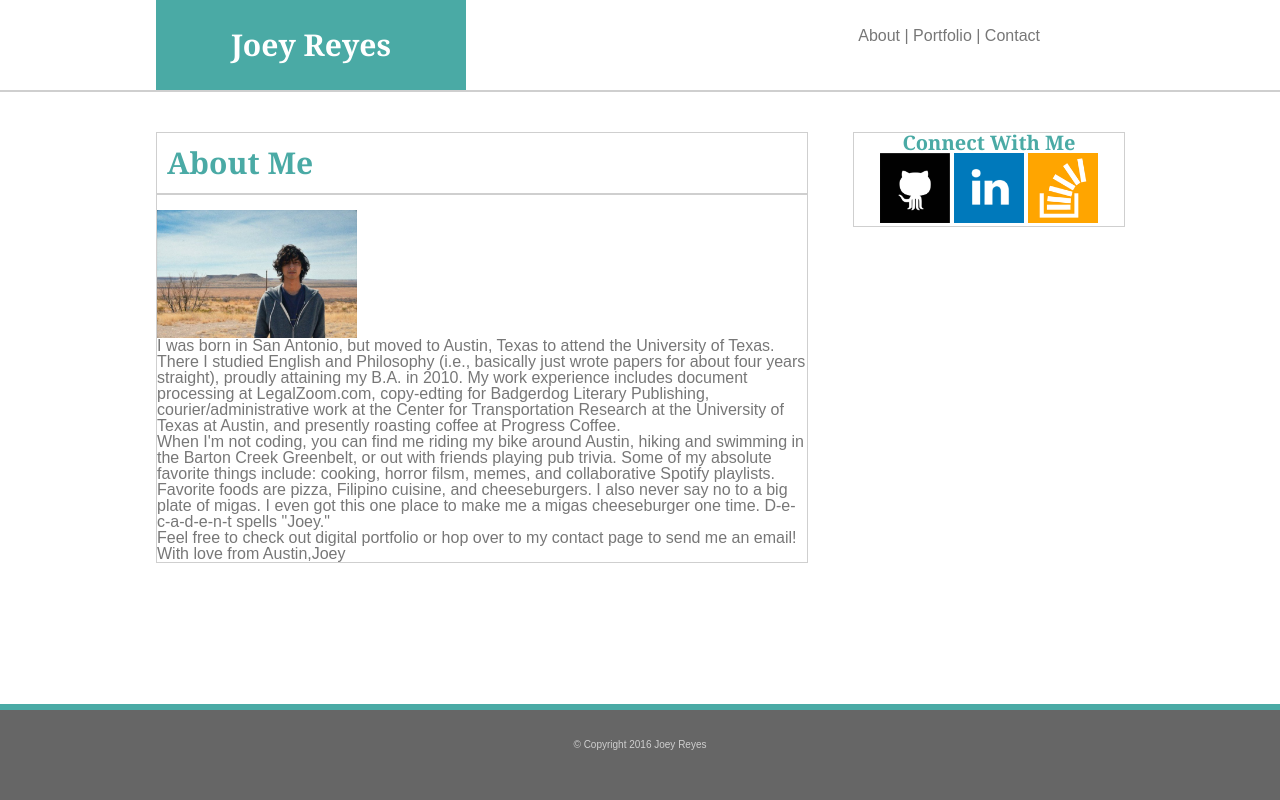
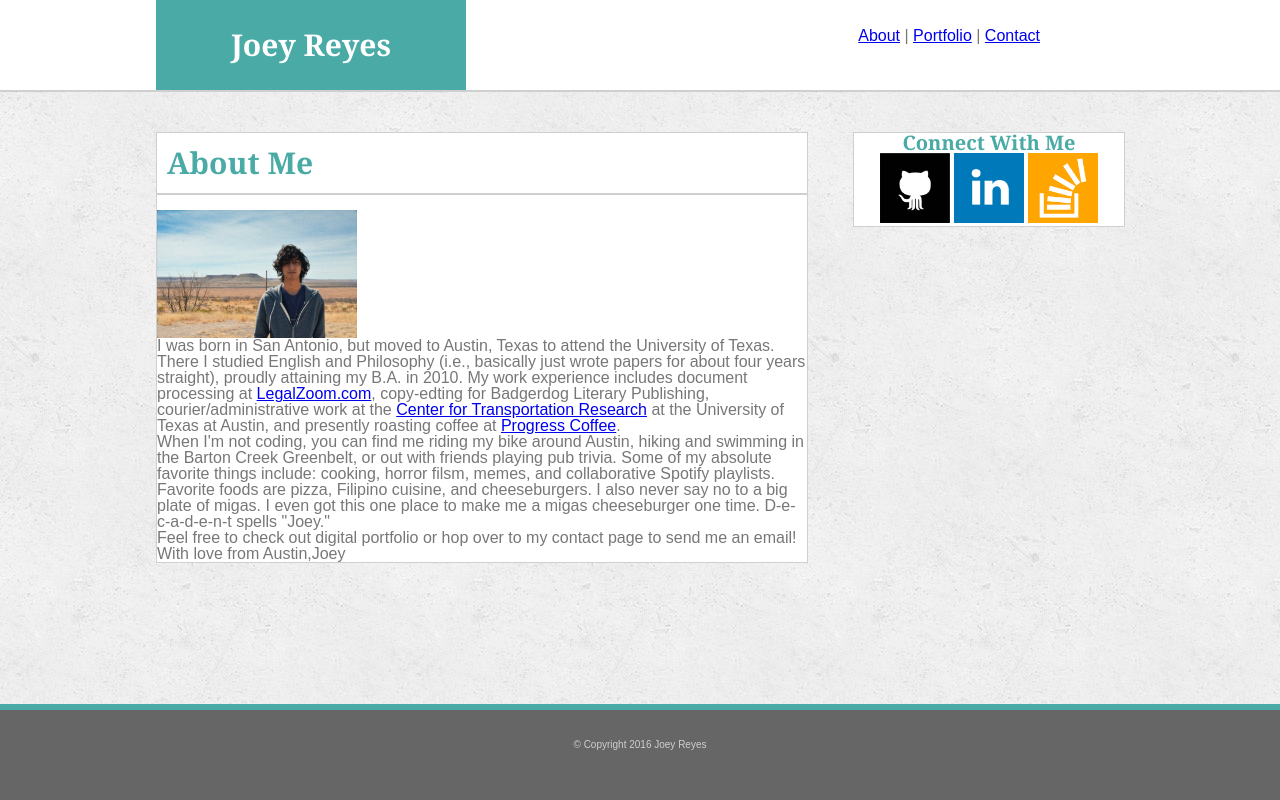
Before and after one commit to jreyes88/Basic-Portfolio, a PHP site: page / in a window 1280 px wide. Run offline with PHP 8.4, Linux system fonts and the light colour scheme.

Commit message:
we have a background

```diff
--- a/assets/css/style.css
+++ b/assets/css/style.css
@@ -26,11 +26,16 @@ p {
 body {
   color: #777777;
   font-family: "Arial", "Helvetica Neue", Helvetica, sans-serif;
+  background-image: url("../images/background.png");
+  background-color: #000000;
+}
+
 }
 body a {
   color: #777777;
   text-decoration: none;
 }
+
 
 /*
   =====================================
@@ -62,20 +67,6 @@ header {
 .navigation li {
   display: inline-block;
 }
-
-/*
-  =====================================
-  Entire Body Section
-  =====================================
-*/
-
-/*help
-.bodystuff {
-  padding: 960px;
-  background-image: url("../images/background.png");
-  background-color: #000000;
-}
-*/
 
 .mainstuff {
   margin-left: 156px;
@@ -114,6 +105,10 @@ header {
 
 #biopic {
   width: 200px;
+  float: left;
+}
+
+.bodystuff {
   float: left;
 }
 
--- a/index.html
+++ b/index.html
@@ -61,7 +61,10 @@
 
   <!-- Connect With Me -->
   <div class="connect">
-    <h3>Connect With Me</h3>
+    <div class="connectheader">
+      <h3>Connect With Me</h3>
+    </div>
+
     <a href="https://github.com/jreyes88"><img src="assets/images/github-logo.png" alt="GitHub Logo"></a>
     <a href="https://www.linkedin.com/in/joey-reyes-51b98711a"><img src="assets/images/linkedin-logo.png" alt="LinkedIn Logo"></a>
     <a href="http://stackoverflow.com/"><img src="assets/images/StackOverflow-logo.png" alt="StackOverflow Logo"></a>
```
